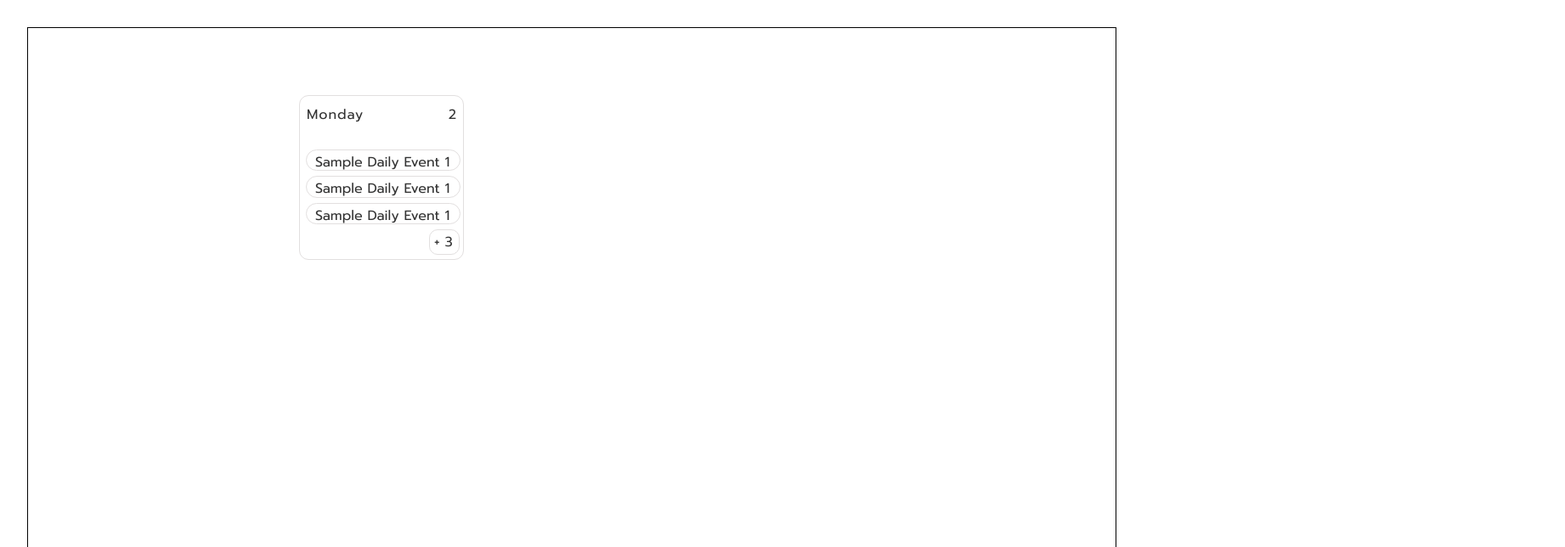
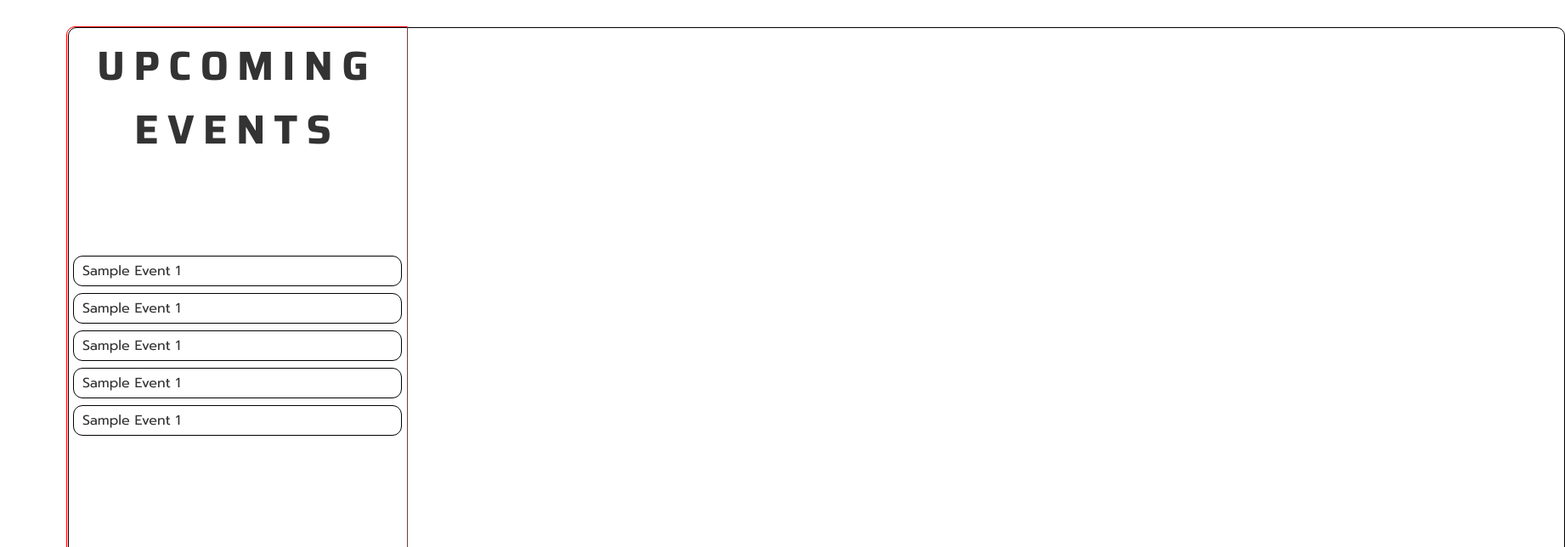
Before and after one commit to Rio0628/calendar-events-app, a React (Create React App) app: page / in a window 1280 px wide. Shown: the top 644 px of the page at 85% size, 1842 px wide, since content can reach past the window. Built offline with nearby package versions, Linux system fonts and the light colour scheme.

Commit message:
Created the two main containers
- Created the two main containers: the eventsView and the calendarView container that will contain all of the information within the app.
- Styled and populated the eventsView  with its main elements.

```diff
--- a/src/App.js
+++ b/src/App.js
@@ -1,16 +1,26 @@
 import React from 'react';
 import IndEvent from './components/IndEvent';
-import IndDailyEvent from './components/IndDailyEvent';
 import EditEvent from './components/EditEvent';
 import Day from './components/Day';
 
 function App() {
   return (
     <div className="container">
-      {/* <IndDailyEvent />
-      <IndEvent />
+      <div className='eventsView'>
+        <h2 className='eventsViewHeading'>Upcoming Events</h2>
+        <div className='indEventCntr'>
+          <IndEvent />
+          <IndEvent />
+          <IndEvent />
+          <IndEvent />
+          <IndEvent />
+        </div>
+      </div>
+      <div className='calendarView'></div>
+
+      {/*
       <EditEvent />  */}
-      <Day />
+      {/* <Day /> */}
     </div>
   );
 }
--- a/src/components/indEvent.js
+++ b/src/components/indEvent.js
@@ -4,6 +4,7 @@ const IndEvent = () => {
     // Include a function that will change the color of the event according to its category
 
     return (
+        // Add a view for the event to see all of the info from the event itself ( Will be tiggered by a changing state boolean )
         <div className='indEventView'>
             Sample Event 1
         </div>
--- a/src/index.css
+++ b/src/index.css
@@ -5,27 +5,64 @@ body {
 }
 
 .container {
-  height: 60rem;
-  width: 80rem;
+  height: 65rem;
+  width: 110rem;
   margin: 2rem;
+  margin-left: 5rem;
   font-family: Prompt;
   color: #333333;
+  /* border: 1px solid #e2dfdf; */
   border: 1px solid black;
+  border-radius: 10px;
+}
+
+/* -- EVENT VIEW STYLES -- */
+
+.eventsView {
+  position: relative;
+  top: -2px;
+  left: -3px;
+  height: 65rem;
+  width: 25rem;
+  border: 1px solid red;
+  border-radius: 10px 0px 0px 10px;
+}
+
+.eventsViewHeading {
+  position: relative;
+  bottom: 2rem;
+  font-family: 'Saira';
+  font-size: 3rem;
+  letter-spacing: 10px;
+  text-transform: uppercase;
+  text-align: center;
+}
+
+.indEventCntr {
+  position: relative;
+  top: .5rem;
+  height: 50rem;
+  overflow-y: hidden;
 }
 
 /* -- INDIVIDUAL EVENT STYLES -- */
 
 .indEventView {
   position: relative;
-  left: 2rem;
+  left: .5rem;
   top: 2rem;
   height: 1.5rem;
-  width: 20rem;
+  width: 22.8rem;
   padding: 5px 10px;
-  border-radius: 15px;
+  margin-bottom: 10px;
+  border-radius: 10px;
   outline: 1px solid black;
+  cursor: pointer;
 }
 
+.indEventView:hover {
+  background: #e2dfdf;
+}
 
 /* -- DAILY EVENTS STYLES -- */
 
@@ -175,6 +212,7 @@ body {
   top: 5rem;
   height: 12rem;
   width: 12rem;
+  margin-bottom: 15px;
   outline: 1px solid #e2dfdf;
   border-radius: 10px;
 }
```
